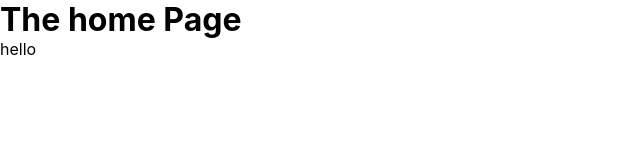
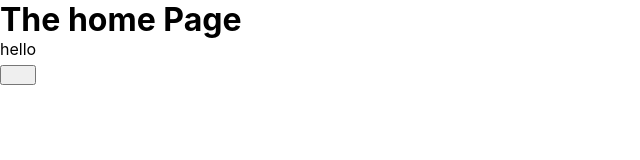
Before and after one commit to AutoFi-Feature-Flag-Management/Autofi-Feature-Flag-Management-System, a Next.js app in the folder nextjs-blog/: page / in a window 1280 px wide. Shown: the top 160 px of the page, without its empty margins (0-640 px from the left). Built offline with nearby package versions, Linux system fonts and the light colour scheme.

Commit message:
updates Button.js from props.title to props.children

```diff
--- a/nextjs-blog/components/button.js
+++ b/nextjs-blog/components/button.js
@@ -10,7 +10,7 @@ const Button = (props) => {
 
   return (
     <Card className="button">
-      <button onClick={clickHandler}>{props.title}</button>
+      <button onClick={clickHandler}>{props.children}</button>
     </Card>
   );
 };
--- a/nextjs-blog/pages/index.js
+++ b/nextjs-blog/pages/index.js
@@ -1,10 +1,17 @@
 import React from "react";
 import Toggle from "../components/Toggle";
+import Button from "../components/Button";
+
 function HomePage() {
+  const onButtonClick = () => {
+    console.log("Button was clicked");
+  };
+
   return (
     <React.Fragment>
       <h1>The home Page</h1>
       <Toggle></Toggle>
+      <Button onClick={onButtonClick} title="Test"></Button>
     </React.Fragment>
   );
 }
```
Also changed, not shown: 1 other file (tests, documents, lock files or other folders).
